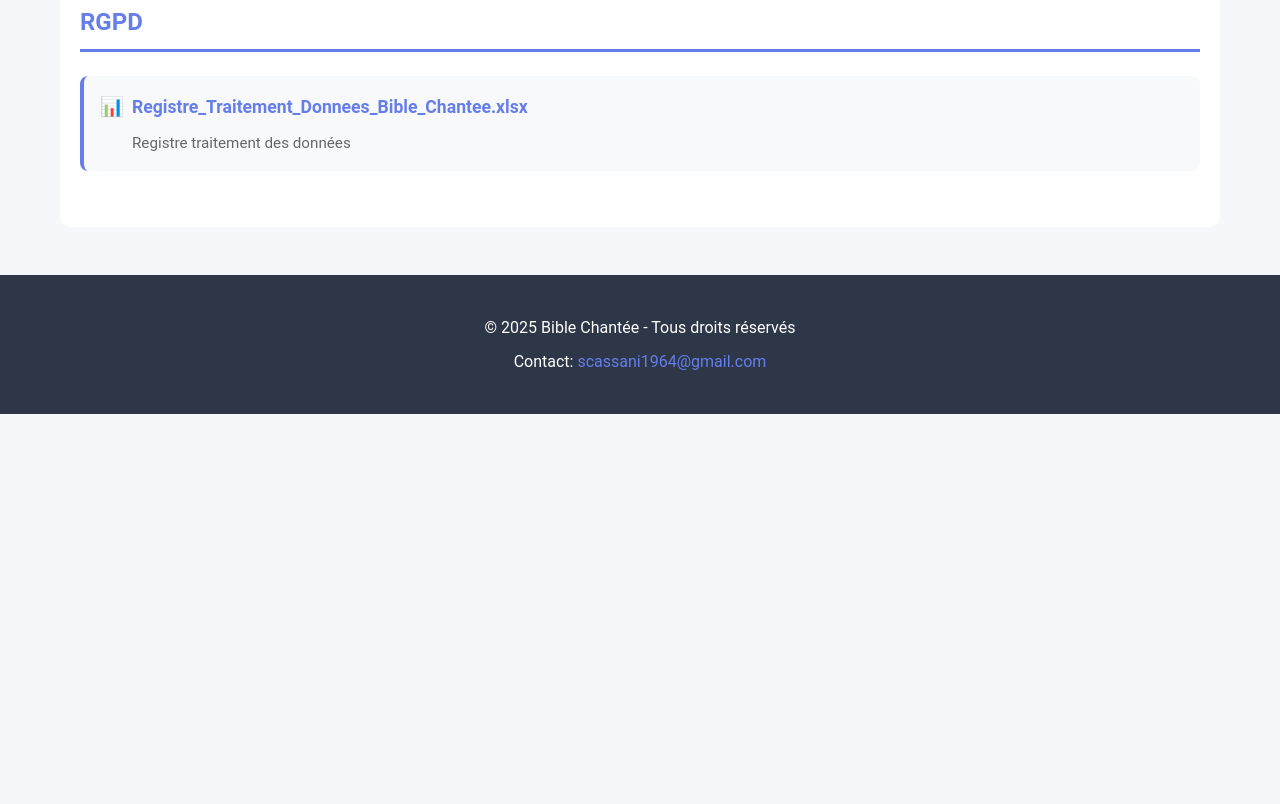
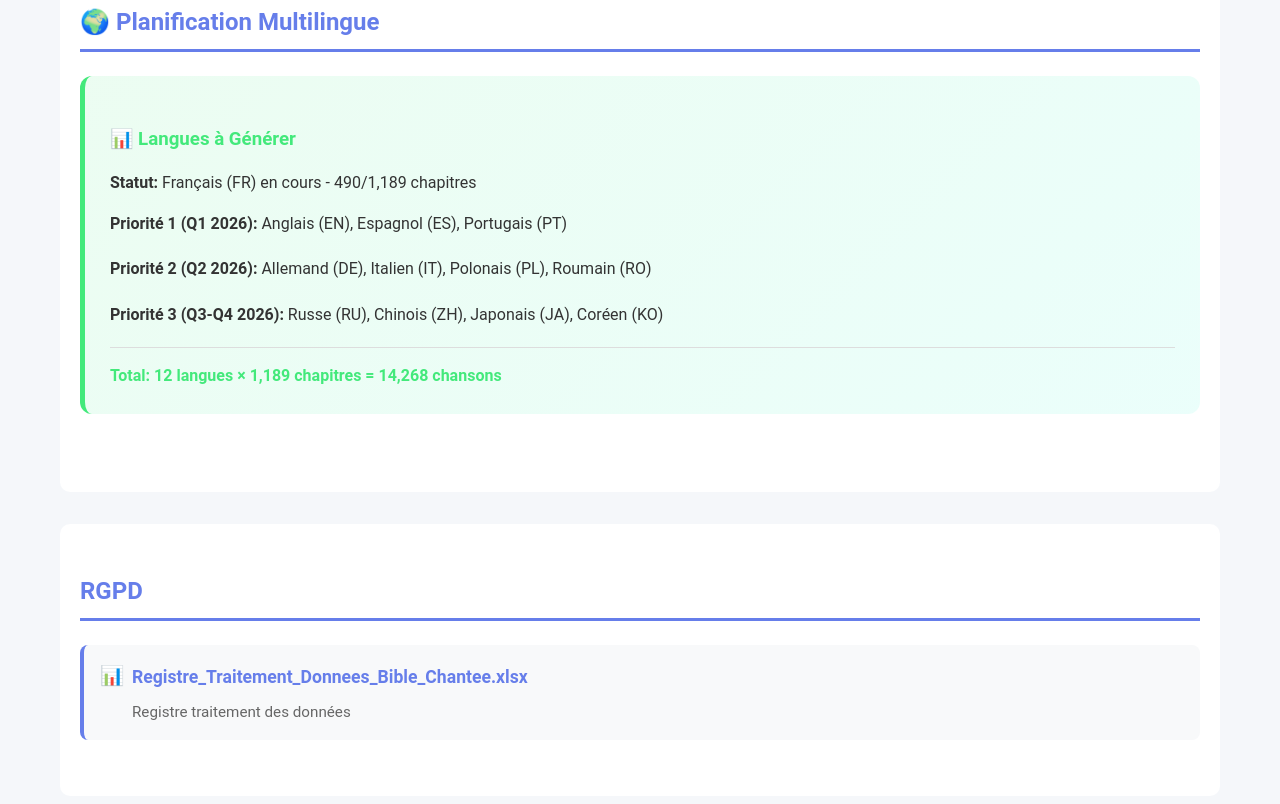
Before and after one commit to global-opera/bible-chantee-docs, a plain HTML site: page planification.html in a window 1280 px wide. Shown: the part 1296-2100 px from the top of the page. Before the commit the page ends 1710 px from the top, so only its background shows below. Drawn offline with Linux system fonts and the light colour scheme.

Commit message:
Corrections Ressources & Planification multilingue
- Ressources: "Top 10 langues" → "Top 12 langues ciblées"
- Planification: Ajout section complète multilingue
  * Priorité 1 (Q1 2026): EN, ES, PT
  * Priorité 2 (Q2 2026): DE, IT, PL, RO
  * Priorité 3 (Q3-Q4 2026): RU, ZH, JA, KO
  * Total: 12 langues × 1,189 chapitres = 14,268 chansons

🤖 Generated with [Claude Code](https://claude.com/claude-code)

Co-Authored-By: Claude Sonnet 4.5 <noreply@anthropic.com>

```diff
--- a/planification.html
+++ b/planification.html
@@ -63,6 +63,21 @@
             </section>
             <section class="content-section">
                 <div class="container">
+                    <h2>🌍 Planification Multilingue</h2>
+                    <div style="background: linear-gradient(135deg, rgba(67, 233, 123, 0.1) 0%, rgba(56, 249, 215, 0.1) 100%); padding: 25px; border-radius: 12px; margin-bottom: 30px; border-left: 5px solid #43e97b;">
+                        <h3 style="color: #43e97b; margin-bottom: 15px;">📊 Langues à Générer</h3>
+                        <p style="margin-bottom: 15px;"><strong>Statut:</strong> Français (FR) en cours - 490/1,189 chapitres</p>
+                        <p style="margin-bottom: 20px;"><strong>Priorité 1 (Q1 2026):</strong> Anglais (EN), Espagnol (ES), Portugais (PT)</p>
+                        <p style="margin-bottom: 20px;"><strong>Priorité 2 (Q2 2026):</strong> Allemand (DE), Italien (IT), Polonais (PL), Roumain (RO)</p>
+                        <p><strong>Priorité 3 (Q3-Q4 2026):</strong> Russe (RU), Chinois (ZH), Japonais (JA), Coréen (KO)</p>
+                        <div style="margin-top: 20px; padding-top: 15px; border-top: 1px solid #ddd;">
+                            <p style="font-weight: 600; color: #43e97b;">Total: 12 langues × 1,189 chapitres = 14,268 chansons</p>
+                        </div>
+                    </div>
+                </div>
+            </section>
+            <section class="content-section">
+                <div class="container">
                     <h2>RGPD</h2>
 <ul class="file-list">
                 <li class="file-item">
```
Also changed, not shown: ressources.html (+1 -1 lines).
